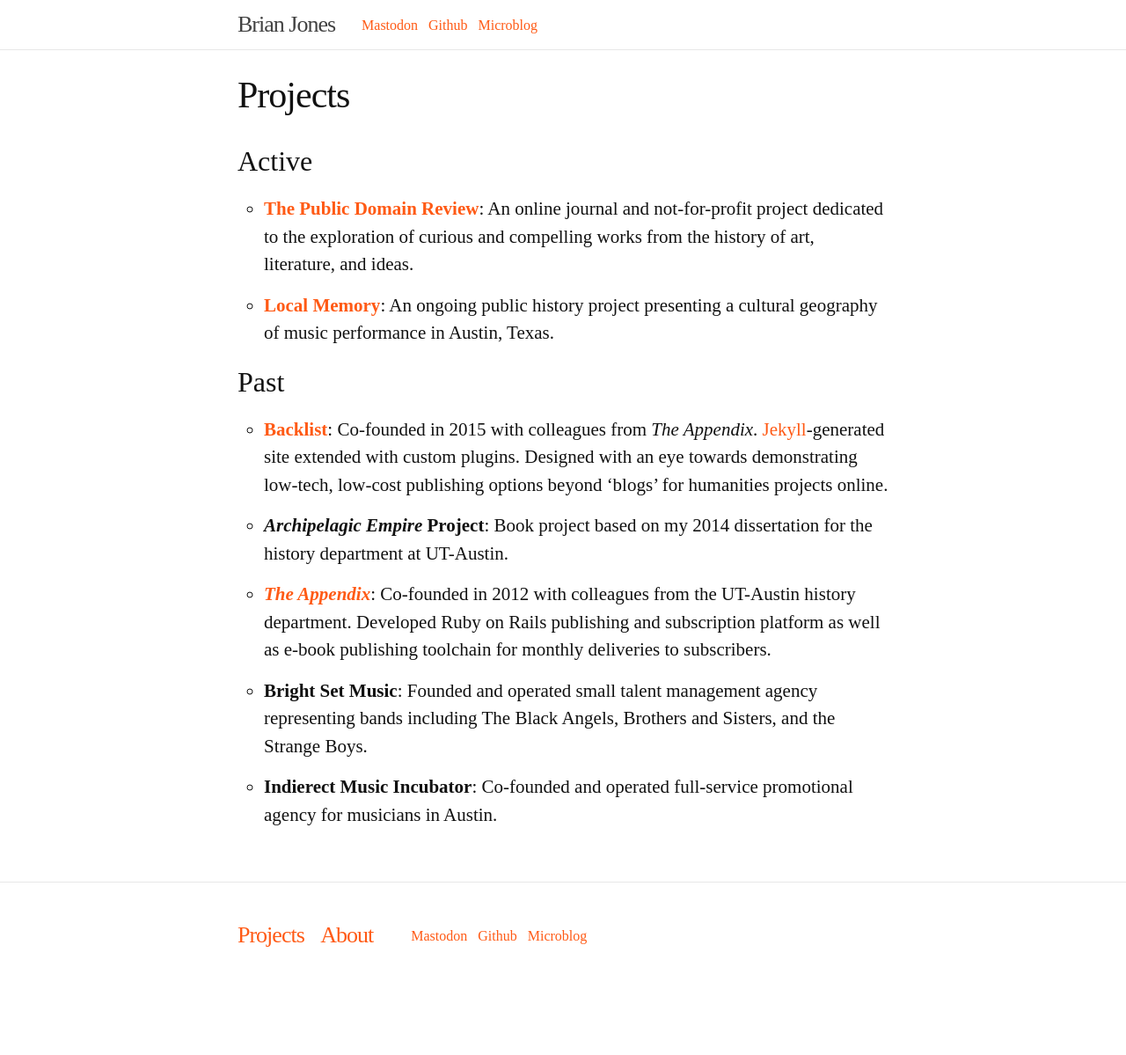
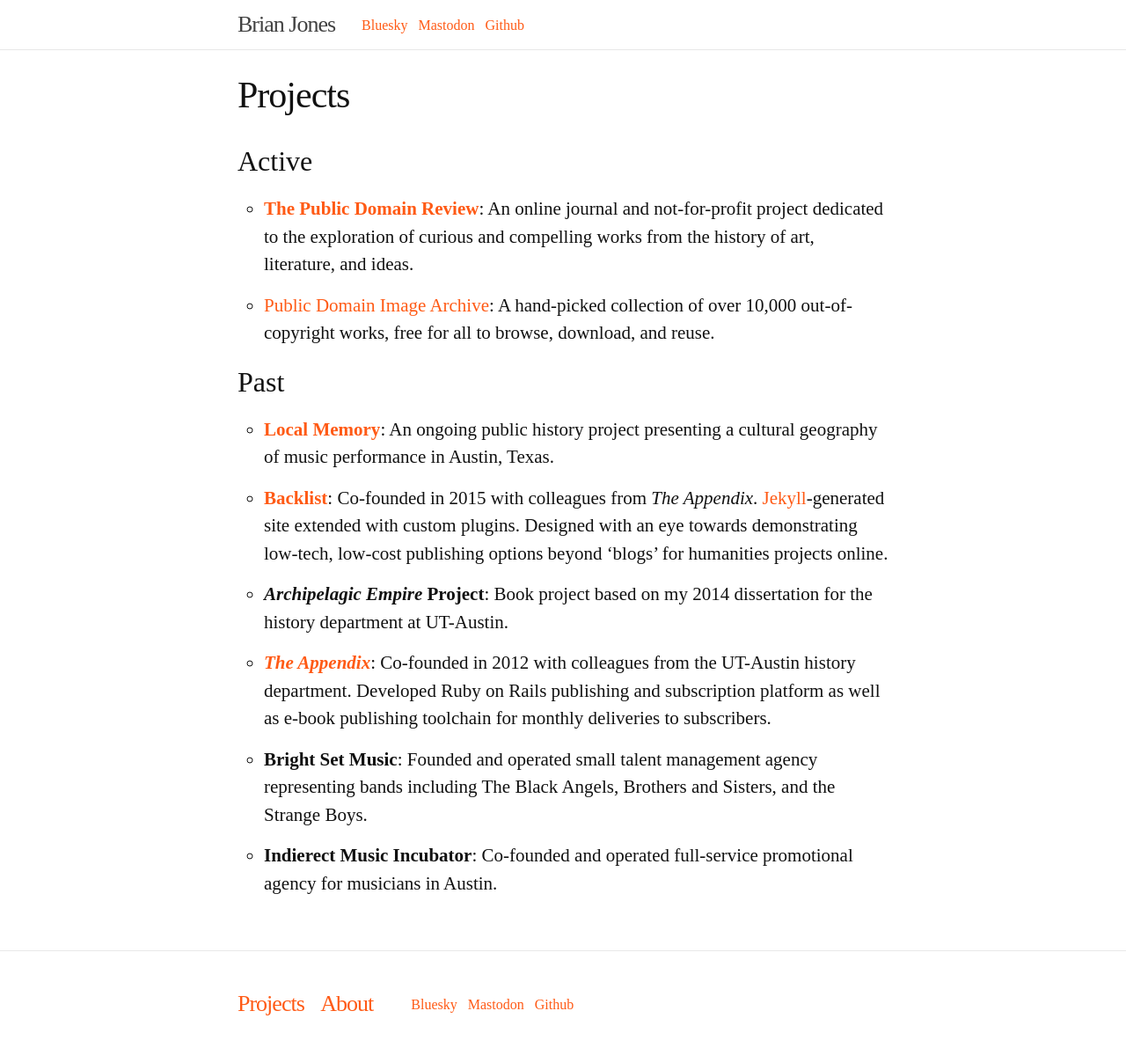
Before and after one commit to jonesbp/brianjon.es, a Jekyll site: the page built from projects.md, in a window 1280 px wide. Shown: the whole page at 88% size. Built offline with Jekyll 4.4.1, drawn with Linux system fonts in a browser that asks for light colours; a script that is not in the unit is left out; before the commit the page ends 1121 px from its top, so only the background shows below that.

Commit message:
Content Update

```diff
--- a/_includes/social-media-list.html
+++ b/_includes/social-media-list.html
@@ -1,11 +1,11 @@
 <ul class="social-media-list">
+    <li>
+        <a href="https://bsky.app/profile/brianjon.es">Bluesky</a>
+    </li>
     <li>
         <a href="https://sunbeam.city/@jonesbp">Mastodon</a>
     </li>
     <li>
         <a href="https://github.com/jonesbp">Github</a>
     </li>
-    <li>
-        <a href="http://micro.brianjon.es">Microblog</a>
-    </li>
 </ul>
--- a/projects.md
+++ b/projects.md
@@ -6,11 +6,12 @@
 ## Active
 
 - [**The Public Domain Review**](https://publicdomainreview.org): An online journal and not-for-profit project dedicated to the exploration of curious and compelling works from the history of art, literature, and ideas.
-- [**Local Memory**](https://local-memory.org/): An ongoing public history project presenting a cultural geography of music performance in Austin, Texas.
+- [Public Domain Image Archive](https://pdimagearchive.org): A hand-picked collection of over 10,000 out-of-copyright works, free for all to browse, download, and reuse.
 
 
 ## Past
 
+- [**Local Memory**](https://local-memory.org/): An ongoing public history project presenting a cultural geography of music performance in Austin, Texas.
 - [**Backlist**](http://backlist.cc): Co-founded in 2015 with colleagues from _The Appendix_. [Jekyll](http://jekyllrb.com)-generated site extended with custom plugins. Designed with an eye towards demonstrating low-tech, low-cost publishing options beyond ‘blogs’ for humanities projects online.
 - **_Archipelagic Empire_ Project**: Book project based on my 2014 dissertation for the history department at UT-Austin.
 - [**_The Appendix_**](https://theappendix.net): Co-founded in 2012 with colleagues from the UT-Austin history department. Developed Ruby on Rails publishing and subscription platform as well as e-book publishing toolchain for monthly deliveries to subscribers.
```
Also changed, not shown: _nows/2023-10-10.md (+4 -4 lines), _nows/2025-10-06.md (added, +11 -0 lines), Gemfile.lock.
